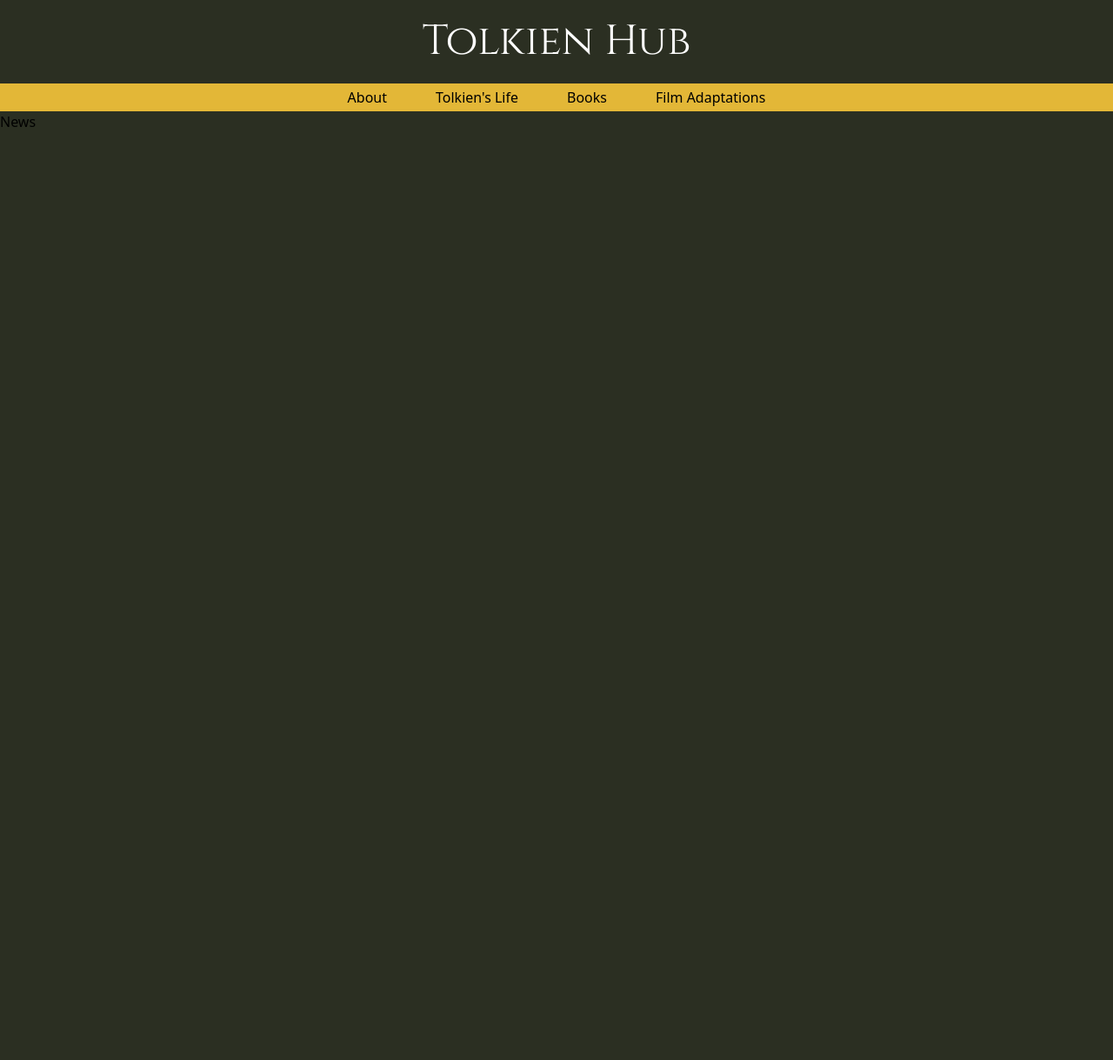
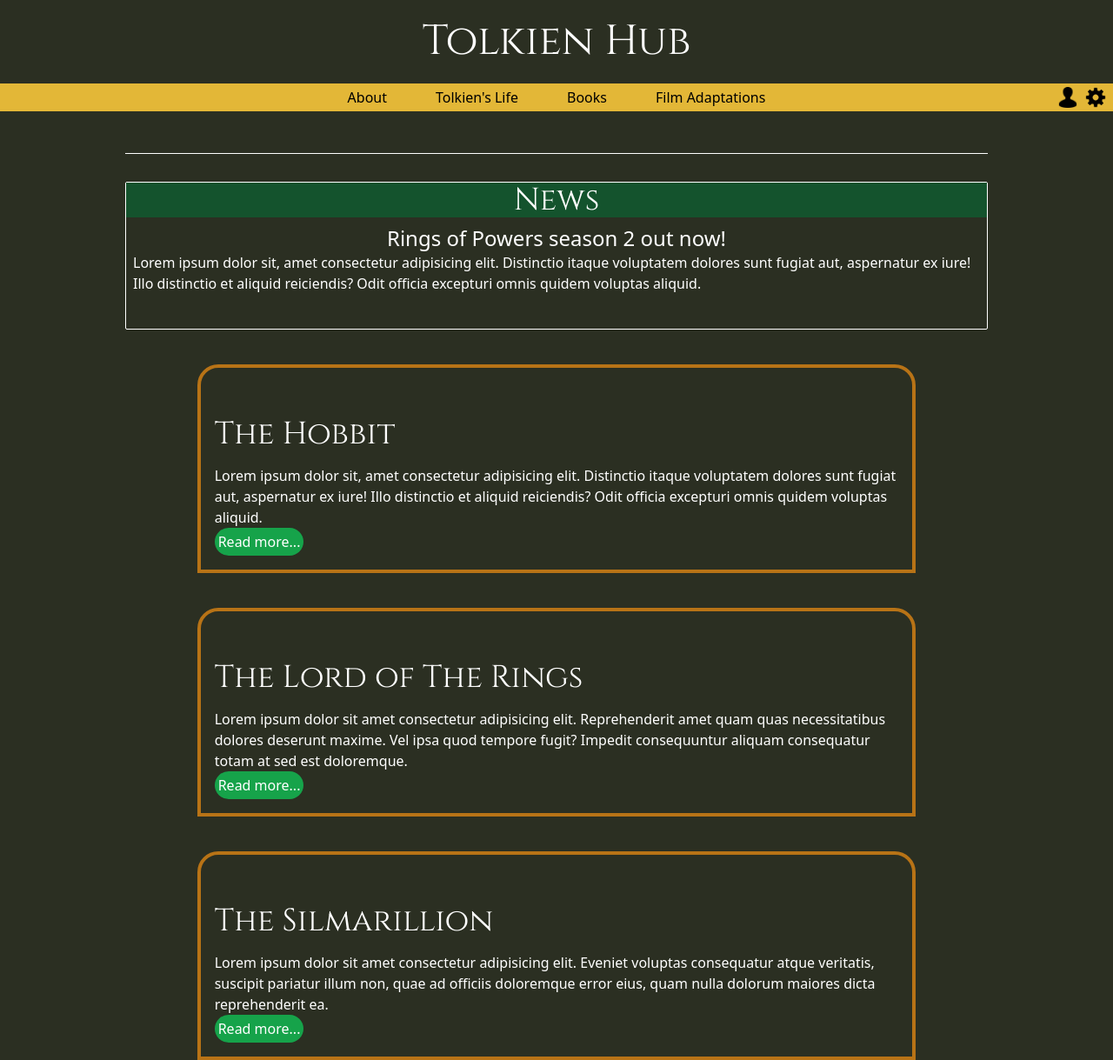
Before and after one commit to DylanBk/Tolkien-Hub, a Flask app: page / in a window 1280 px wide. Shown: the whole page at 87% size. Before the commit the page ends 146 px from the top, so only its background shows below. Run offline with Flask 3, Linux system fonts and the light colour scheme; style sheets or scripts are compiled from the project's sources; some libraries are stand-ins or nearby versions.

Commit message:
Add files via upload

```diff
--- a/app.py
+++ b/app.py
@@ -1,6 +1,17 @@
-from flask import Flask, render_template
+from dotenv import load_dotenv
+from flask import Flask, redirect, render_template,request, session, url_for
+import os
+import db_functions as db
 
 app = Flask(__name__)
+load_dotenv()
+app.secret_key = os.environ.get('SECRET_KEY')
+
+db_path = './instance/users.db'
+
+
+def get_news():
+    pass
 
 
 # --- ROUTES ---
@@ -9,10 +20,51 @@
 @app.route('/index')
 @app.route('/home')
 def home():
-    return render_template('index.html')
+    with open('./news/news.txt', 'r') as f:
+        lines = f.readlines()
+        news_title = lines[0]
+        news_content = lines[1]
+
+    try:
+        news_image = './news/news-image.png'
+    except:
+        news_image = False
+
+    if news_image:
+        return render_template('index.html', news_title=news_title, news_content=news_content, news_image=news_image)
+    else:
+        return render_template('index.html', news_title=news_title, news_content=news_content)
+
+@app.route('/about')
+def about():
+    return render_template('about.html')
+
+
+@app.route('/signup', methods=['GET', 'POST'])
+def signup():
+    if request.method == "POST":
+        email = request.form['email']
+        username = request.form['username']
+        password = request.form['password']
+
+        with db.connect(db_path) as conn:
+            db.create_user(conn, email, username, password, role="User")
+
+        return redirect('index.html')
+
+@app.route('/login', methods=['GET', 'POST'])
+def login():
+    if request.method == "POST":
+        pass
+    else:
+        return redirect('index.html')
 
 
 # --- MAIN ---
 
+db.create_db(db_path)
+with db.connect(db_path) as conn:
+    pass # add default admin
+
 if __name__ == "__main__":
     app.run()
--- /dev/null
+++ b/db_functions.py
@@ -0,0 +1,46 @@
+import bcrypt
+import os
+import sqlite3
+
+db_path = './instance/users.db'
+
+
+def connect(db_path):
+    return sqlite3.connect(db_path)
+
+def db_exists(db_path):
+    if os.path.exists(db_path):
+        return True
+    else:
+        return False
+
+def create_table(conn, table_name, columns):
+    c = conn.cursor()
+    c.execute("CREATE TABLE IF NOT EXISTS {} ({})".format(table_name, ", ".join(columns)))
+    conn.commit()
+
+def create_db(db_path):
+    db = db_exists(db_path)
+
+    if db:
+        print("Database Already Exists")
+    else:
+        print("Creating Database...")
+
+        conn = connect(db_path)
+
+        conn.execute("PRAGMA foreign_keys = ON")
+
+        create_table(conn, "users", ["uid INTEGER PRIMARY KEY AUTOINCREMENT", "email TEXT NOT NULL", "username TEXT NOT NULL", "password TEXT NOT NULL", "role TEXT DEFAULT 'User'"])
+        conn.close()
+
+def create_user(conn, user_data):
+    email, username, password, role = user_data
+
+    c = conn.cursor()
+
+    salt = bcrypt.gensalt()
+    password = bcrypt.hashpw(password.encode('utf-8'), salt)
+
+    c.execute("INSERT INTO users (email, username, password, role) VALUES (?, ?, ?, ?)", (email, username, password, role))
+    return c.lastrowid
--- /dev/null
+++ b/news/news.txt
@@ -0,0 +1,2 @@
+Rings of Powers season 2 out now!
+Lorem ipsum dolor sit, amet consectetur adipisicing elit. Distinctio itaque voluptatem dolores sunt fugiat aut, aspernatur ex iure! Illo distinctio et aliquid reiciendis? Odit officia excepturi omnis quidem voluptas aliquid.
--- a/templates/index.html
+++ b/templates/index.html
@@ -17,9 +17,10 @@
                     "gold": "#e3b737",
                     "gold-dark": "#b87316",
                     "green-darkest": "#2b2f22",
+                    "green-dark": "#355a22",
                 },
                 fontFamily: {
-                    "test": "Cinzel",
+                    "cinzel": "Cinzel",
                 }
             }
           },
@@ -28,23 +29,52 @@
       </script>
 </head>
 <body>
-    <header class="tw-h-32 tw-w-full tw-relative tw-flex tw-flex-col tw-bg-green-darkest">
-        <h1 class=" tw-pb-8 tw-m-auto tw-text-white tw-text-5xl tw-font-test">Tolkien Hub</h1>
+
+    <header class="tw-h-32 tw-w-full tw-fixed tw-top-0 tw-flex tw-flex-col tw-bg-green-darkest">
+        <h1 class=" tw-pb-8 tw-m-auto tw-text-white tw-text-5xl tw-font-cinzel">Tolkien Hub</h1>
         <nav class="tw-h-8 tw-w-full tw-absolute tw-bottom-0 tw-flex">
             <li class="tw-w-full tw-flex tw-justify-center tw-items-center tw-bg-gold">
                 <ul class="tw-p-2 tw-mx-5 hover:tw-text-red-800"><a href="#">About</a></ul>
                 <ul class="tw-p-2 tw-mx-5 hover:tw-text-red-800"><a href="#">Tolkien's Life</a></ul>
                 <ul class="tw-p-2 tw-mx-5 hover:tw-text-red-800"><a href="#">Books</a></ul>
                 <ul class="tw-p-2 tw-mx-5 hover:tw-text-red-800"><a href="#">Film Adaptations</a></ul>
+                <ul class="tw-absolute tw-right-10"><a href="#"><img class="tw-h-6" src="/static/media/profile.png" alt="A profile icon."></a></ul>
+                <ul class="tw-absolute tw-right-2"><a href="#"><img class="tw-h-6 hover:tw-rotate-45 tw-transition-transform tw-duration-500" src="/static/media/settings-wheel.png" alt="A settings cog icon."></a></ul>
             </li>
         </nav>
     </header>
-    <main class="tw-flex">
-        <div class="">News</div>
-        <div id="home-content-container" class="tw-flex">
-            <div></div>
+
+    <main id="main-container" class="tw-h-auto tw-flex tw-flex-col tw-items-center tw-border-t tw-border-white tw-mx-36 tw-mt-44 tw-text-white">
+
+        <div class="tw-pb-8 tw-border tw-border-white tw-rounded-sm tw-mt-8">
+            <h2 class="tw-bg-green-900 tw-text-center tw-text-4xl tw-font-cinzel">News</h2>
+            <div class="tw-p-2">
+                <h3 class="tw-text-center tw-text-2xl"> {{ news_title }} </h3>
+                <p> {{ news_content }} </p>
+            </div>
+        </div>
+        <div id="home-content-container" class="tw-flex tw-w-10/12">
+            <div class="tw-h-auto tw-w-full tw-flex tw-flex-col">
+                <div class="tw-h-1/3 tw-w-full tw-p-4 tw-border-4 tw-rounded-t-3xl tw-border-gold-dark tw-mt-10">
+                    <h2 class="tw-mt-10 tw-text-4xl tw-font-cinzel">The Hobbit</h2>
+                    <p class="tw-mt-4">Lorem ipsum dolor sit, amet consectetur adipisicing elit. Distinctio itaque voluptatem dolores sunt fugiat aut, aspernatur ex iure! Illo distinctio et aliquid reiciendis? Odit officia excepturi omnis quidem voluptas aliquid.</p>
+                    <button class="tw-p-1 tw-rounded-full tw-bg-green-600 hover:tw-bg-green-700 tw-transition-all"><a href="#">Read more...</a></button>
+                </div>
+                <div class="tw-h-1/3 tw-w-full tw-p-4 tw-border-4 tw-rounded-t-3xl tw-border-gold-dark tw-my-10">
+                    <h2 class="tw-mt-10 tw-text-4xl tw-font-cinzel">The Lord of The Rings</h2>
+                    <p class="tw-mt-4">Lorem ipsum dolor sit amet consectetur adipisicing elit. Reprehenderit amet quam quas necessitatibus dolores deserunt maxime. Vel ipsa quod tempore fugit? Impedit consequuntur aliquam consequatur totam at sed est doloremque.</p>
+                    <button class="tw-p-1 tw-rounded-full tw-bg-green-600 hover:tw-bg-green-700 tw-transition-all"><a href="#">Read more...</a></button>
+                </div>
+                <div class="tw-h-1/3 tw-w-full tw-p-4 tw-border-4 tw-rounded-t-3xl tw-border-gold-dark">
+                    <h2 class="tw-mt-10 tw-text-4xl tw-font-cinzel">The Silmarillion</h2>
+                    <p class="tw-mt-4">Lorem ipsum dolor sit amet consectetur adipisicing elit. Eveniet voluptas consequatur atque veritatis, suscipit pariatur illum non, quae ad officiis doloremque error eius, quam nulla dolorum maiores dicta reprehenderit ea.</p>
+                    <button class="tw-p-1 tw-rounded-full tw-bg-green-600 hover:tw-bg-green-700 tw-transition-all"><a href="#">Read more...</a></button>
+                </div>
+            </div>
         </div>
     </main>
+
     <footer></footer>
+
 </body>
 </html>
```
Also changed, not shown: instance/users.db (added), static/media/profile.png (added), static/media/settings-wheel.png (added), templates/about.html (added), templates/biography.html (added), templates/books.html (added), templates/films.html (added).
